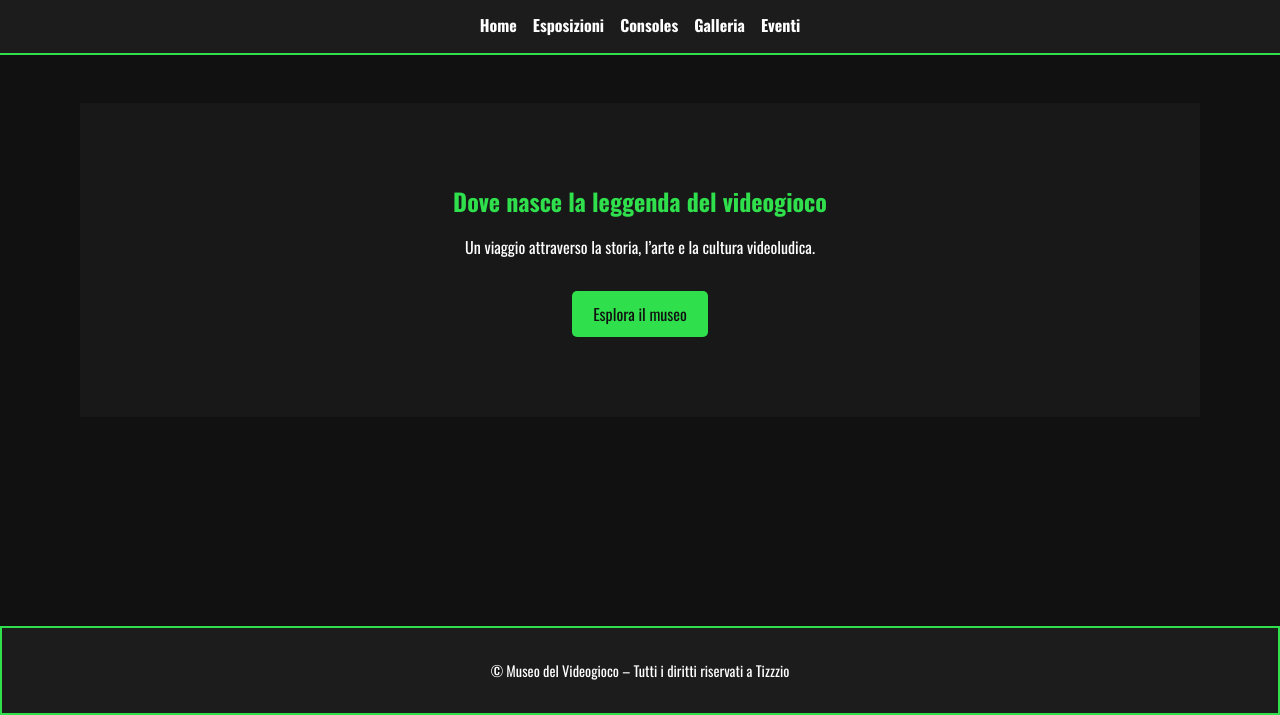
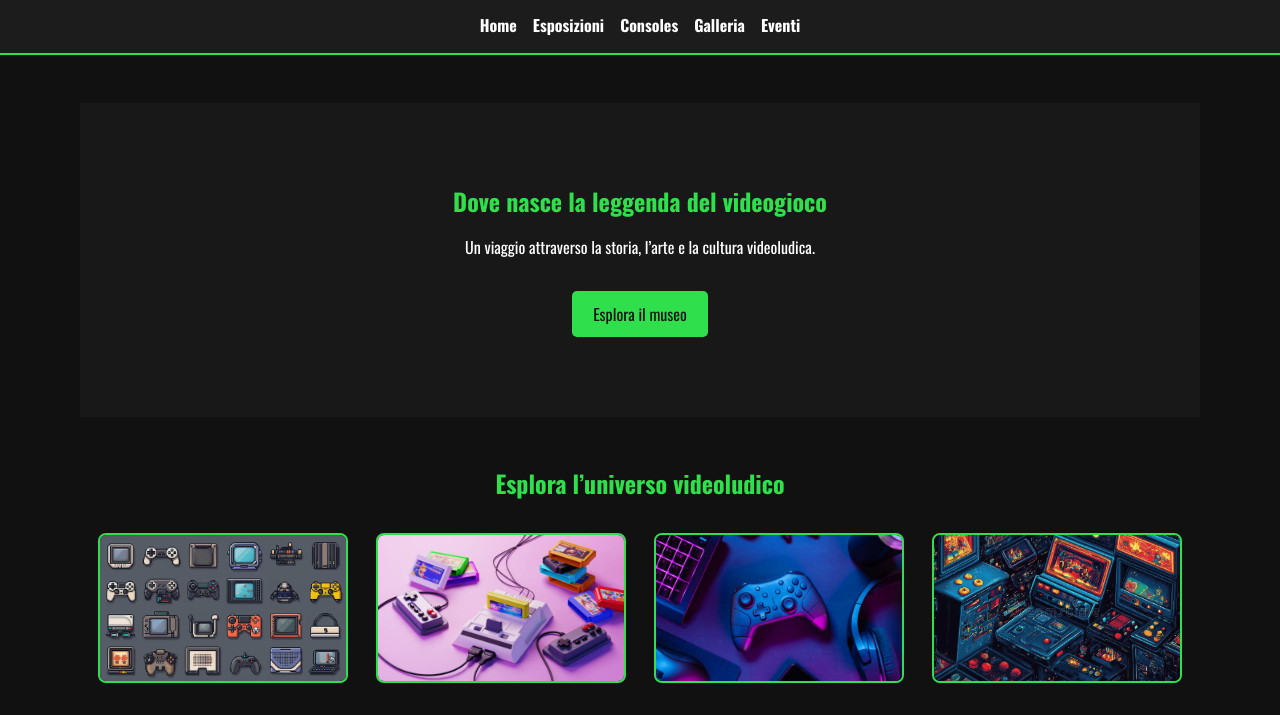
Before and after one commit to Tizzzio/Progetto-HTML-CSS-Vanilla, a plain HTML site: page index.html in a window 1280 px wide. Shown: the part 85-800 px from the top of the page. Drawn offline with nearby package versions, Linux system fonts and the light colour scheme; a web font is replaced by a local one.

Commit message:
miglioramento home e piccoli fix

```diff
--- a/index.css
+++ b/index.css
@@ -277,17 +277,37 @@ section h2 {
   color: var(--text-light);
   line-height: 1.6;
 }
+/* --- SEZIONE IMMAGINI HOME --- */
+.home-images {
+  text-align: center;
+  padding: 3rem 1rem;
+}
 
-/* Responsive */
-@media (max-width: 800px) {
-  .expo-content {
-    flex-direction: column;
-    text-align: center;
-  }
+.home-images h2 {
+  color: var(--main-color);
+  margin-bottom: 2rem;
+}
 
-  .expo-img {
-    width: 100%;
-  }
+.images-grid {
+  display: grid;
+  grid-template-columns: repeat(auto-fit, minmax(200px, 1fr));
+  gap: 1.5rem;
+  justify-items: center;
+}
+
+.images-grid img {
+  width: 100%;
+  max-width: 250px;
+  height: 150px;
+  object-fit: cover;
+  border-radius: 8px;
+  border: 2px solid var(--main-color);
+  transition: transform 0.3s ease, box-shadow 0.3s ease;
+}
+
+.images-grid img:hover {
+  transform: scale(1.05);
+  box-shadow: 0 0 15px rgba(47, 224, 76, 0.4);
 }
 
 /* FOOTER */
@@ -354,3 +374,20 @@ footer {
     height: auto;
   }
 }
+@media (max-width: 500px) {
+  .images-grid img {
+    max-width: 100%;
+    height: auto;
+  }
+}
+
+@media (max-width: 800px) {
+  .expo-content {
+    flex-direction: column;
+    text-align: center;
+  }
+
+  .expo-img {
+    width: 100%;
+  }
+}
--- a/index.html
+++ b/index.html
@@ -28,6 +28,15 @@
         <p>Un viaggio attraverso la storia, l’arte e la cultura videoludica.</p>
         <a href="esposizioni.html" class="btn">Esplora il museo</a>
       </section>
+      <section class="home-images">
+        <h2>Esplora l’universo videoludico</h2>
+        <div class="images-grid">
+          <img src="./img/homepage/controllers.avif" alt="Gioco retrò" />
+          <img src="./img/homepage/consoles.jpg" alt="Console classica" />
+          <img src="./img/homepage/joystick.jpg" alt="Joystick e controller" />
+          <img src="./img/homepage/cabinati.webp" alt="Pixel art iconica" />
+        </div>
+      </section>
     </main>
     <footer class="Fixed">
       <p>© Museo del Videogioco – Tutti i diritti riservati a Tizzzio</p>
```
Also changed, not shown: console.html (+1 -7 lines), esposizioni.html (+1 -0 lines), eventi.html (+1 -0 lines), galleria.html (+1 -0 lines), img/homepage/cabinati.webp (added), img/homepage/consoles.jpg (added), img/homepage/controllers.avif (added), img/homepage/giochiretro.jpg (added), img/homepage/joystick.jpg (added).
